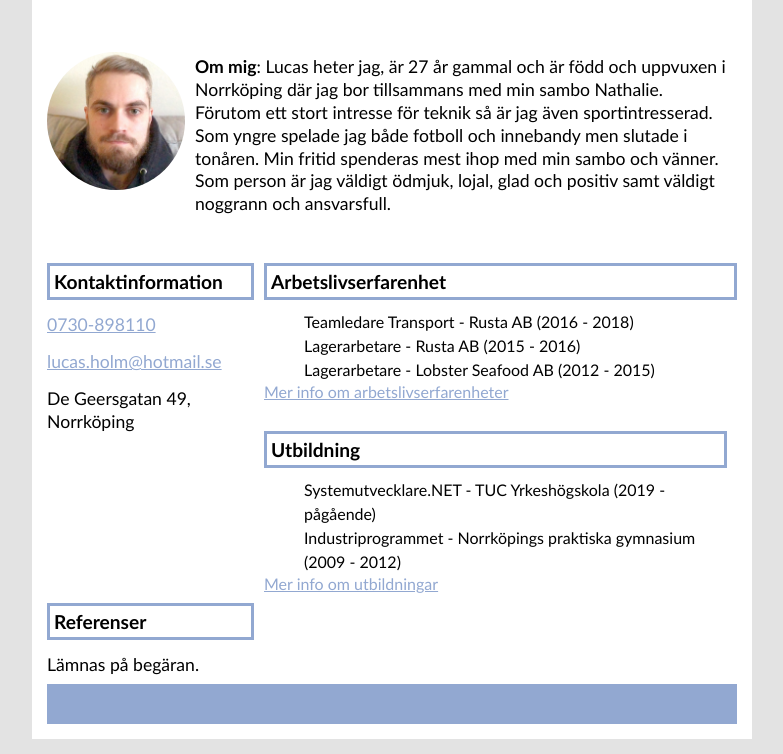
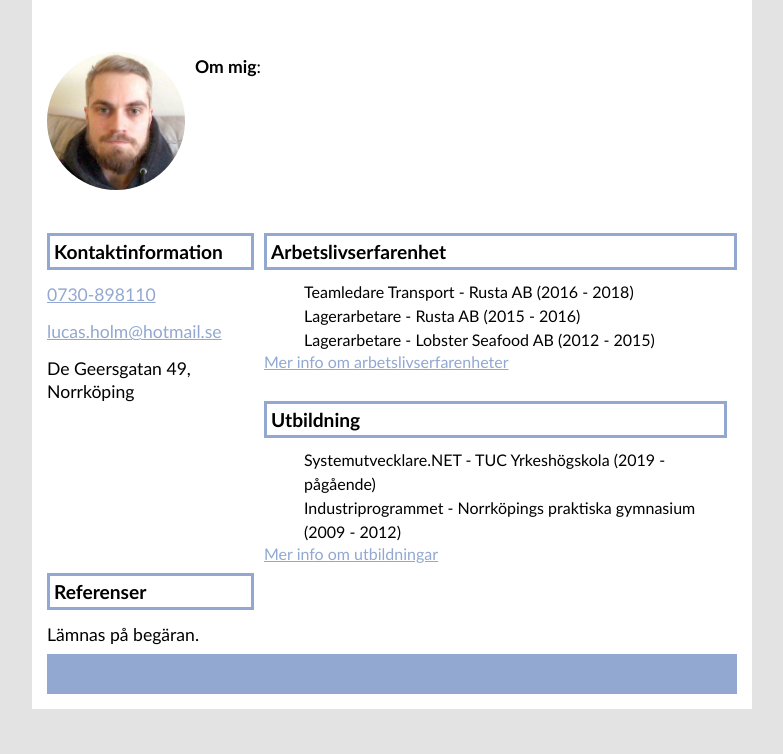
Before and after one commit to lucas-holm/lucas-holm.github.io, a plain HTML site: page index.html in a window 1280 px wide. Shown: the part 133-887 px from the top of the page, without its empty margins (248-1031 px from the left). After the commit the page ends 857 px from the top, so only its background shows below. Drawn offline with Linux system fonts and the light colour scheme.

Commit message:
Update index.html

```diff
--- a/index.html
+++ b/index.html
@@ -19,13 +19,7 @@
 
         <div id="text-container">
 
-            <p><b>Om mig</b>: Lucas heter jag, är 27 år gammal och är född och uppvuxen i Norrköping där jag
-                bor tillsammans med min sambo Nathalie. Förutom ett stort intresse för teknik så är jag även
-                sportintresserad.
-                Som yngre spelade jag både fotboll och innebandy men slutade i tonåren. Min fritid spenderas mest ihop
-                med min
-                sambo och vänner.
-                Som person är jag väldigt ödmjuk, lojal, glad och positiv samt väldigt noggrann och ansvarsfull.
+            <p><b>Om mig</b>:
             </p>
 
         </div>
```
